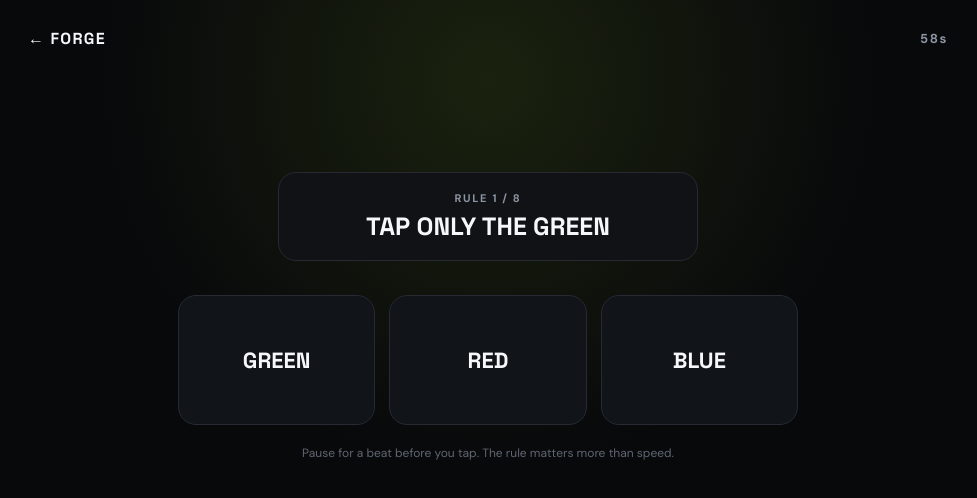
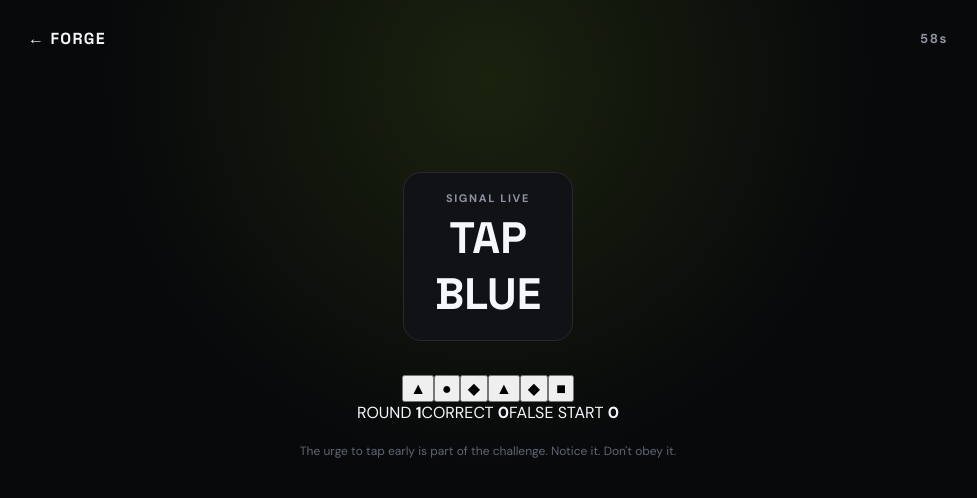
Before and after one commit to Nar-Lod/FORGE, a Next.js app: page /challenges/switch in a window 1280 px wide. Both pictures are taken after a click on the button "Start Switch". Shown: the top 498 px of the page, without its empty margins (152-1129 px from the left). Built offline with nearby package versions, Linux system fonts and the light colour scheme.

Commit message:
Make Switch challenge adaptive, spatial and inhibition-based

```diff
--- a/app/challenges/switch/page.tsx
+++ b/app/challenges/switch/page.tsx
@@ -3,34 +3,69 @@
 import { useEffect, useMemo, useState } from "react";
 import Link from "next/link";
 
-const ROUNDS = 8;
+const ROUNDS = 12;
 const TOTAL_SECONDS = 60;
+const COLORS = ["GREEN", "RED", "BLUE", "YELLOW"];
+const SHAPES = ["CIRCLE", "SQUARE", "TRIANGLE", "DIAMOND"];
 
-const makeRound = (index: number) => ({
-  instruction: index % 2 === 0 ? "TAP ONLY THE GREEN" : "TAP ONLY THE CIRCLE",
-  options: index % 2 === 0 ? ["GREEN", "RED", "BLUE"] : ["SQUARE", "TRIANGLE", "CIRCLE"],
-  correct: index % 2 === 0 ? "GREEN" : "CIRCLE",
-});
+type Rule = { kind: "color" | "shape" | "inhibit"; value: string; label: string };
+
+function randomRule(round: number): Rule {
+  const mode = round % 3;
+  if (mode === 0) {
+    const value = COLORS[Math.floor(Math.random() * COLORS.length)];
+    return { kind: "color", value, label: `TAP ${value}` };
+  }
+  if (mode === 1) {
+    const value = SHAPES[Math.floor(Math.random() * SHAPES.length)];
+    return { kind: "shape", value, label: `TAP ${value}` };
+  }
+  return Math.random() > 0.45
+    ? { kind: "inhibit", value: "NONE", label: "DO NOT TAP" }
+    : { kind: "color", value: COLORS[Math.floor(Math.random() * COLORS.length)], label: "WAIT FOR THE SIGNAL" };
+}
+
+function makeOptions(rule: Rule) {
+  const options = Array.from({ length: 6 }, (_, index) => ({
+    id: index,
+    color: COLORS[Math.floor(Math.random() * COLORS.length)],
+    shape: SHAPES[Math.floor(Math.random() * SHAPES.length)],
+  }));
+  if (rule.kind === "color") options[Math.floor(Math.random() * options.length)].color = rule.value;
+  if (rule.kind === "shape") options[Math.floor(Math.random() * options.length)].shape = rule.value;
+  return options;
+}
 
 export default function SwitchChallenge() {
   const [started, setStarted] = useState(false);
   const [round, setRound] = useState(0);
+  const [rule, setRule] = useState<Rule>(randomRule(0));
+  const [options, setOptions] = useState(makeOptions(randomRule(0)));
+  const [armed, setArmed] = useState(false);
   const [correct, setCorrect] = useState(0);
   const [mistakes, setMistakes] = useState(0);
+  const [falseStarts, setFalseStarts] = useState(0);
   const [seconds, setSeconds] = useState(TOTAL_SECONDS);
   const [finished, setFinished] = useState(false);
 
-  const current = useMemo(() => makeRound(round), [round]);
-  const score = Math.round((correct / ROUNDS) * 75 + Math.max(0, 25 - mistakes * 4));
+  const score = useMemo(() => {
+    if (!finished) return 0;
+    return Math.min(100, Math.max(0, Math.round((correct / ROUNDS) * 72 + Math.max(0, 28 - mistakes * 4 - falseStarts * 3))));
+  }, [finished, correct, mistakes, falseStarts]);
+
+  const beginRound = (index: number) => {
+    const nextRule = randomRule(index);
+    setRule(nextRule);
+    setOptions(makeOptions(nextRule));
+    setArmed(false);
+    window.setTimeout(() => setArmed(true), 550 + Math.random() * 850);
+  };
 
   useEffect(() => {
     if (!started || finished) return;
     const timer = window.setInterval(() => {
       setSeconds((value) => {
-        if (value <= 1) {
-          setFinished(true);
-          return 0;
-        }
+        if (value <= 1) { setFinished(true); return 0; }
         return value - 1;
       });
     }, 1000);
@@ -38,71 +73,36 @@ export default function SwitchChallenge() {
   }, [started, finished]);
 
   const begin = () => {
-    setStarted(true);
-    setFinished(false);
-    setRound(0);
-    setCorrect(0);
-    setMistakes(0);
-    setSeconds(TOTAL_SECONDS);
+    setStarted(true); setFinished(false); setRound(0); setCorrect(0); setMistakes(0); setFalseStarts(0); setSeconds(TOTAL_SECONDS);
+    beginRound(0);
   };
 
-  const choose = (value: string) => {
+  const choose = (option: { color: string; shape: string }) => {
     if (!started || finished) return;
-    if (value === current.correct) setCorrect((v) => v + 1);
-    else setMistakes((v) => v + 1);
+    const matches = rule.kind === "inhibit" ? false : rule.kind === "color" ? option.color === rule.value : option.shape === rule.value;
+    if (!armed) {
+      setFalseStarts((value) => value + 1);
+      return;
+    }
+    if (matches) setCorrect((value) => value + 1);
+    else setMistakes((value) => value + 1);
+    if (round >= ROUNDS - 1) setFinished(true);
+    else { setRound((value) => value + 1); beginRound(round + 1); }
+  };
 
-    if (round >= ROUNDS - 1) setFinished(true);
-    else setRound((v) => v + 1);
-  };
+  useEffect(() => {
+    if (!finished) return;
+    const previous = JSON.parse(window.localStorage.getItem("forge.metrics") || "[[\"Focus\",0],[\"Control\",0],[\"Patience\",0],[\"Persistence\",0],[\"Consistency\",0]]") as [string, number][];
+    const next = previous.map(([name, value]) => name === "Control" ? [name, Math.max(value, score)] as [string, number] : [name, value] as [string, number]);
+    window.localStorage.setItem("forge.metrics", JSON.stringify(next));
+  }, [finished, score]);
 
   return (
     <main className="game-shell">
-      <div className="game-topbar">
-        <Link href="/" className="game-back">← FORGE</Link>
-        <div className="game-progress">{started && !finished ? `${seconds}s` : "SWITCH"}</div>
-      </div>
-
-      {!started && !finished && (
-        <section className="game-intro">
-          <div className="eyebrow">SWITCH · 60 SEC</div>
-          <h1>Interrupt the impulse.<br />Choose deliberately.</h1>
-          <p>Your rules will change. Pause, notice the instruction, and choose the correct response instead of the most obvious distraction.</p>
-          <button className="btn btn-primary" onClick={begin}>Start Switch</button>
-        </section>
-      )}
-
-      {started && !finished && (
-        <section className="game-stage">
-          <div className="target-card" style={{ width: "min(420px, 100%)" }}>
-            <span>RULE {round + 1} / {ROUNDS}</span>
-            <strong style={{ fontSize: 25 }}>{current.instruction}</strong>
-          </div>
-          <div className="switch-options">
-            {current.options.map((option) => (
-              <button key={option} className="switch-option" onClick={() => choose(option)}>{option}</button>
-            ))}
-          </div>
-          <p className="game-hint">Pause for a beat before you tap. The rule matters more than speed.</p>
-        </section>
-      )}
-
-      {finished && (
-        <section className="result-card">
-          <div className="eyebrow">SWITCH COMPLETE</div>
-          <div className="result-score">{Math.min(100, Math.max(0, score))}</div>
-          <div className="result-label">CONTROL SCORE</div>
-          <div className="result-stats">
-            <div><strong>{correct}</strong><span>correct</span></div>
-            <div><strong>{mistakes}</strong><span>mistakes</span></div>
-            <div><strong>{TOTAL_SECONDS - seconds}s</strong><span>training</span></div>
-          </div>
-          <p>You interrupted the automatic response and practiced choosing deliberately. Now the important part: leave FORGE and do what you intended to do.</p>
-          <div className="cta-row" style={{ justifyContent: "center" }}>
-            <button className="btn btn-primary" onClick={begin}>Try again</button>
-            <Link href="/" className="btn btn-secondary">I'm done</Link>
-          </div>
-        </section>
-      )}
+      <div className="game-topbar"><Link href="/" className="game-back">← FORGE</Link><div className="game-progress">{started && !finished ? `${seconds}s` : "SWITCH"}</div></div>
+      {!started && !finished && <section className="game-intro"><div className="eyebrow">SWITCH · 60 SEC</div><h1>Don't follow the obvious move.</h1><p>The rule changes. The answer moves. Sometimes you must wait for the signal. Sometimes the correct action is doing nothing.</p><div className="rule-pills"><span>Wait</span><span>Adapt</span><span>Inhibit</span></div><button className="btn btn-primary" onClick={begin}>Start Switch</button></section>}
+      {started && !finished && <section className="game-stage"><div className={`target-card switch-rule ${armed ? "armed" : "waiting"}`}><span>{armed ? "SIGNAL LIVE" : "PAUSE"}</span><strong>{armed ? rule.label : "WAIT…"}</strong></div><div className="switch-field">{options.map((option) => <button key={option.id} className={`switch-tile tile-${option.color.toLowerCase()}`} onClick={() => choose(option)} aria-label={`${option.color} ${option.shape}`}><span>{option.shape === "CIRCLE" ? "●" : option.shape === "SQUARE" ? "■" : option.shape === "TRIANGLE" ? "▲" : "◆"}</span></button>)}</div><div className="live-stats"><span>ROUND <b>{round + 1}</b></span><span>CORRECT <b>{correct}</b></span><span>FALSE START <b>{falseStarts}</b></span></div><p className="game-hint">The urge to tap early is part of the challenge. Notice it. Don't obey it.</p></section>}
+      {finished && <section className="result-card"><div className="eyebrow">SWITCH COMPLETE</div><div className="result-score">{score}</div><div className="result-label">CONTROL SCORE</div><div className="result-stats"><div><strong>{correct}</strong><span>correct</span></div><div><strong>{mistakes}</strong><span>wrong</span></div><div><strong>{falseStarts}</strong><span>false starts</span></div></div><p>{score >= 80 ? "You stayed with the rule under pressure. The skill is not tapping faster — it is choosing when to act." : "You can recover. Your next round is an opportunity to notice the impulse, pause, and choose deliberately."}</p><div className="cta-row"><button className="btn btn-primary" onClick={begin}>Try a harder round</button><Link href="/" className="btn btn-secondary">I'm done</Link></div></section>}
     </main>
   );
 }
```
